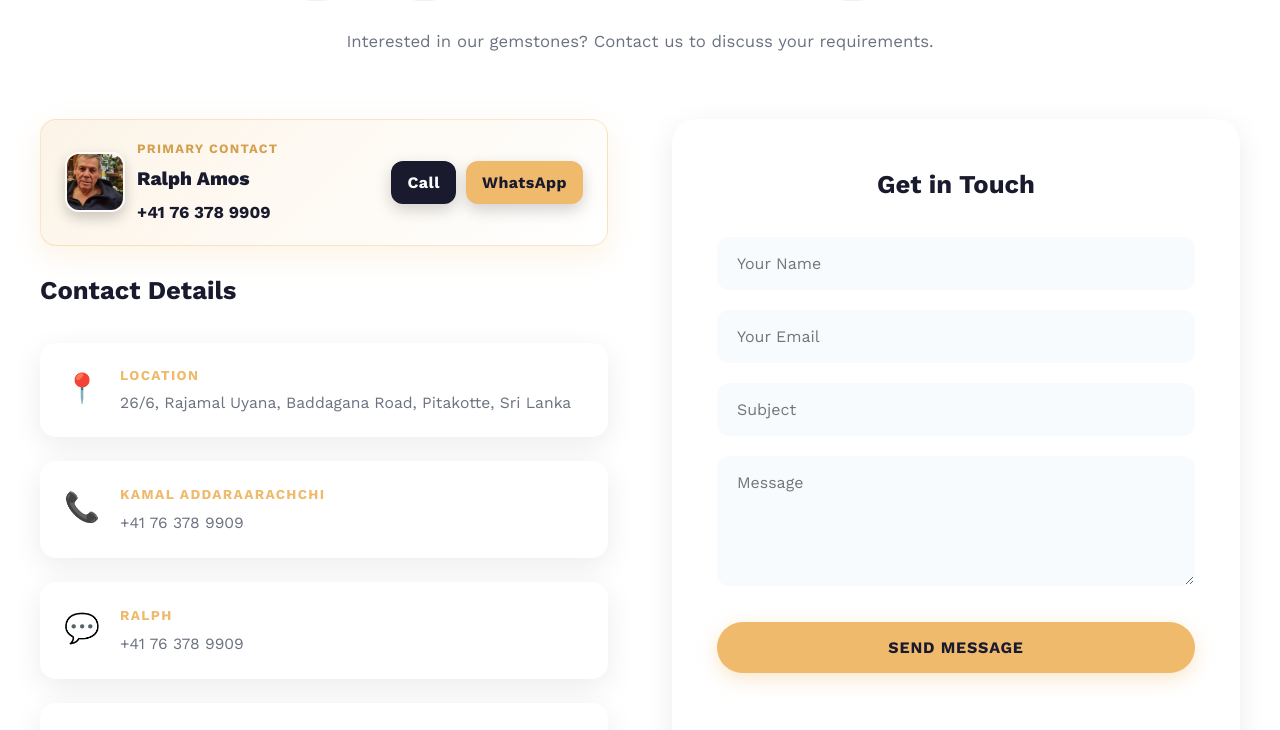
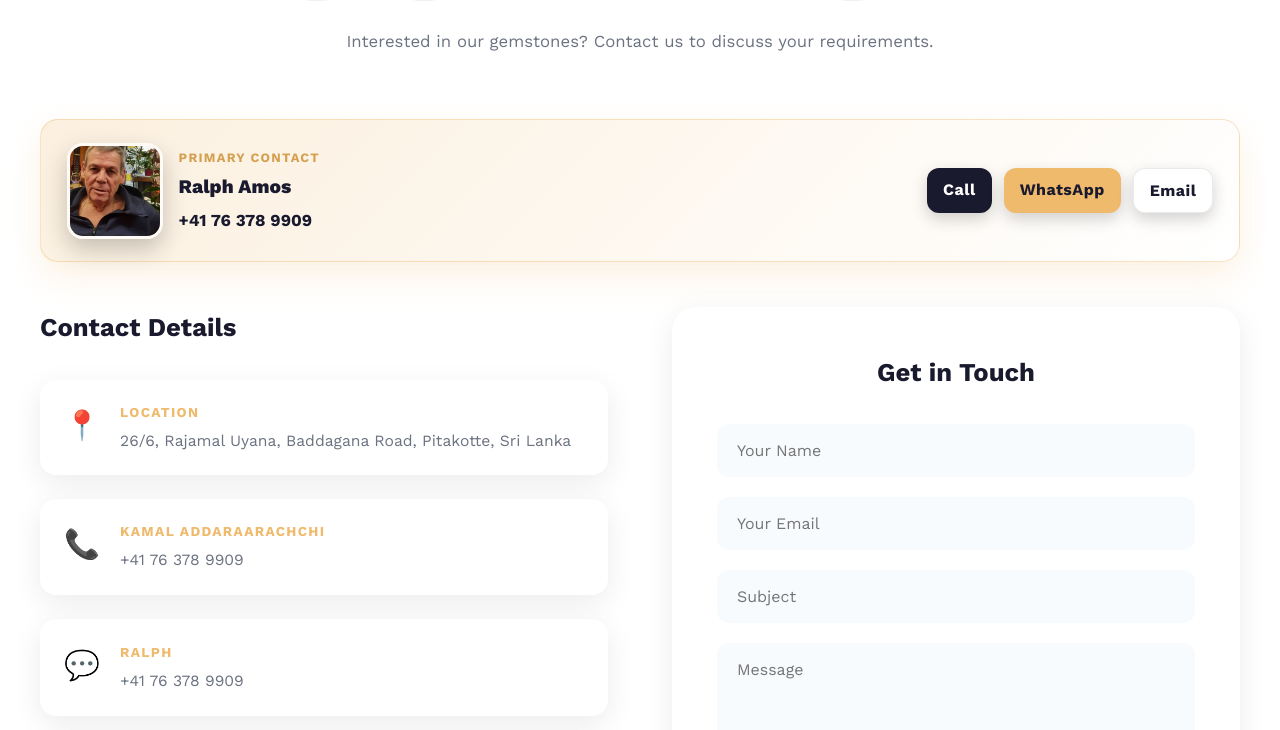
Before and after one commit to Ones-Zeros/kamara-selection, a React (Vite) app: page / in a window 1280 px wide. Shown: the part 4535-5265 px from the top of the page. Built offline with nearby package versions, Linux system fonts and the light colour scheme.

Commit message:
feat: enhance contact section layout with primary contact details and actions

```diff
--- a/src/components/Contact.css
+++ b/src/components/Contact.css
@@ -29,6 +29,41 @@
   margin: 0 auto;
   position: relative;
   z-index: 1;
+}
+
+.contact-primary-row {
+  display: flex;
+  align-items: center;
+  justify-content: space-between;
+  gap: 1.5rem;
+  padding: 1.4rem 1.6rem;
+  margin-bottom: 2.8rem;
+  border-radius: 18px;
+  background: linear-gradient(135deg, rgba(239, 186, 108, 0.22), rgba(255, 255, 255, 0.9));
+  border: 1px solid rgba(239, 186, 108, 0.4);
+  box-shadow: 0 14px 34px rgba(239, 186, 108, 0.2);
+  flex-wrap: wrap;
+}
+
+.contact-primary-person {
+  display: flex;
+  align-items: center;
+  gap: 16px;
+}
+
+.contact-primary-photo {
+  width: 96px;
+  height: 96px;
+  border-radius: 16px;
+  object-fit: cover;
+  box-shadow: 0 10px 24px rgba(0, 0, 0, 0.22);
+  border: 3px solid rgba(255, 255, 255, 0.7);
+}
+
+.contact-primary-actions {
+  display: flex;
+  gap: 12px;
+  flex-shrink: 0;
 }
 
 .contact-header {
@@ -130,6 +165,18 @@
   color: var(--primary-dark);
 }
 
+.contact-highlight-email {
+  display: inline-block;
+  font-size: 0.98rem;
+  color: var(--secondary-color);
+  text-decoration: none;
+  font-weight: 600;
+}
+
+.contact-highlight-email:hover {
+  color: var(--primary-dark);
+}
+
 .contact-highlight-actions {
   display: flex;
   gap: 10px;
@@ -150,6 +197,12 @@
 .contact-highlight-btn.secondary {
   background: var(--primary-color);
   color: var(--secondary-color);
+}
+
+.contact-highlight-btn.ghost {
+  background: #fff;
+  color: var(--secondary-color);
+  border: 1px solid rgba(0, 0, 0, 0.08);
 }
 
 .contact-highlight-btn:hover {
@@ -302,9 +355,16 @@
     padding: 1.75rem;
   }
 
-  .contact-highlight {
+  .contact-primary-row {
     flex-direction: column;
     align-items: flex-start;
+    gap: 1rem;
+  }
+
+  .contact-primary-actions {
+    width: 100%;
+    justify-content: flex-start;
+    flex-wrap: wrap;
   }
 }
 
--- a/src/components/Contact.jsx
+++ b/src/components/Contact.jsx
@@ -36,12 +36,10 @@ const Contact = () => {
           <p className="contact-description">{t('contact.description')}</p>
         </div>
 
-        <div className="contact-content-wrapper">
-          <div className="contact-info-column">
-            <div className="contact-highlight">
-              <div className="contact-highlight-person">
+        <div className="contact-primary-row">
+          <div className="contact-primary-person">
             <img
-                  className="contact-highlight-photo"
+              className="contact-primary-photo"
               src={ralphPortrait}
               alt="Portrait of Ralph Amos"
               loading="lazy"
@@ -54,11 +52,15 @@ const Contact = () => {
               </a>
             </div>
           </div>
-              <div className="contact-highlight-actions">
+          <div className="contact-primary-actions">
             <a className="contact-highlight-btn" href={phoneHref}>Call</a>
             <a className="contact-highlight-btn secondary" href={whatsappHref}>WhatsApp</a>
+            <a className="contact-highlight-btn ghost" href={emailHref}>Email</a>
           </div>
         </div>
+
+        <div className="contact-content-wrapper">
+          <div className="contact-info-column">
             <h3>Contact Details</h3>
 
             <div className="contact-item">
```
Lines whose indentation alone changed are shown as unchanged.
